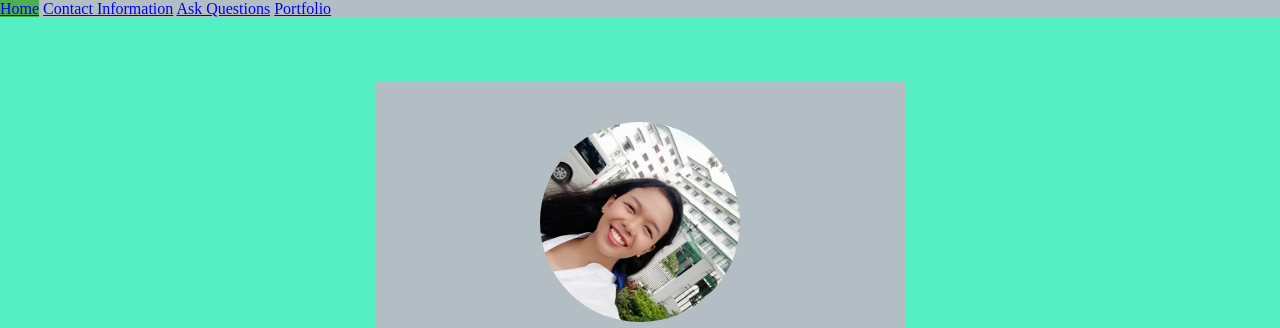
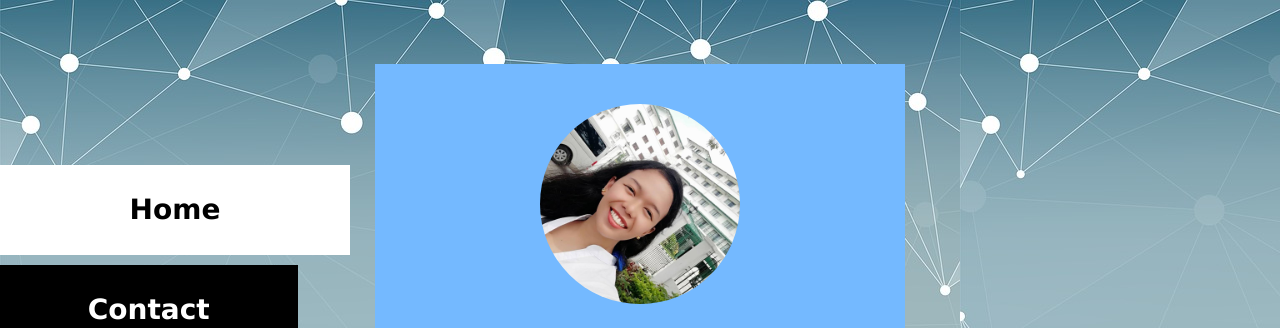
Before and after one commit to jezzylopez/resume, a plain HTML site: page index.html in a window 1280 px wide. Shown: the top 328 px of the page. Drawn offline with Linux system fonts and the light colour scheme.

Commit message:
Update master.css

```diff
--- a/master.css
+++ b/master.css
@@ -1,9 +1,10 @@
+
 body{
 	margin: 0;
 	padding: 0;
-	background: url(lelouchvibritania.jpg) no-repeat;
-	background-size: cover;
-	background-color: #55efc4;
+	font-size: 14px;
+	font-weight: normal;
+	background-image: url(abstract.jpg);
 }
 .box{
 	width: 450px;
@@ -14,6 +15,7 @@ body{
 	margin-top: 5%;
 	color: black;
 	font-family: 'Century Gothic',sans-serif;
+	background-color: #74b9ff;
 }
 .box-img{
 	border-radius: 50%;
@@ -22,6 +24,7 @@ body{
 }
 .box h1{
 	font-size: 40px;
+	font-style: normal;
 	letter-spacing: 4px;
 	font-weight: 100;
 }
@@ -31,36 +34,51 @@ body{
 	font-weight: 100;
 }
 .box p{
-	text-align: justify;
+	font-family: 'Segoe Print';
+	font-size: 15px;
+	letter-spacing: 2px;
+	font-weight: 100;
 
 }
-ul {
-    list-style-type: none;
-    margin: 0;
-    padding: 0;
-    overflow: hidden;
-    background-color: #ff7675;
+.div box{
+	background-color: ;
 }
-
-li {
-    float: left;
+.nav{
+	width: 350px;
+	height: auto;
+	position: absolute;
+	top: 20%;
+	left: 0;
 }
-
-li a {
-    display: block;
-    color: white;
-    text-align: center;
-    padding: 14px 16px;
-    text-decoration: none;
+.nav a{
+	text-decoration: none;
+	font-size: 28px;
+	font-family: verdana;
+	font-weight: bold;
+	height: 90px;
+	margin: 5px 0;
+	float: left;
+	display: inline-block;
+	background-color: black;
+	color: white;
+	line-height: 90px;
+	text-align: center;
+	transition: 300ms;
 }
-
-li a:hover:not(.active) {
-    background-color: #111;
+a.active, .nav a:hover{
+	background-color: white;
+	color: black;
+	width: 100%;
 }
-
-.active {
-    background-color: #4CAF50;
+.a{
+	width: 95%;
 }
-div{
-	background-color: #b2bec3;
+.b{
+	width: 85%;
 }
+.c{
+	width: 80%;
+}
+.d{
+	width: 90%;
+}
```
